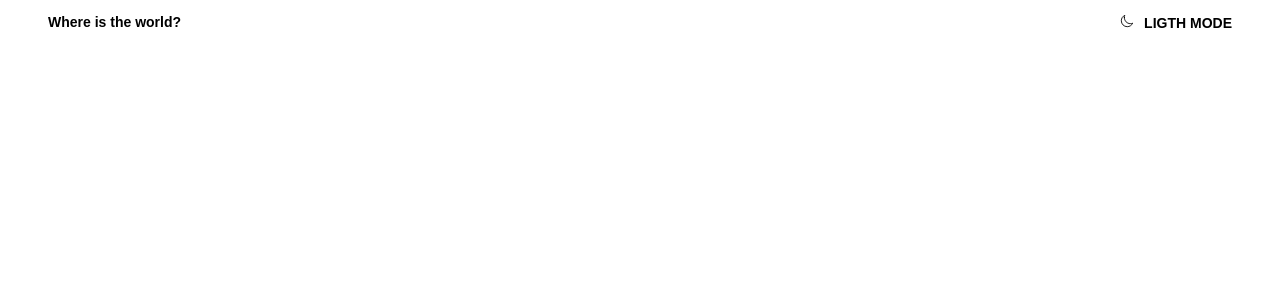
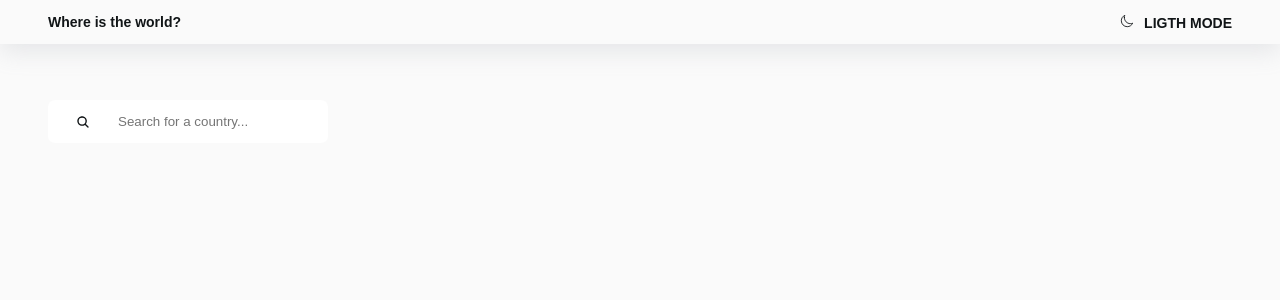
Before and after one commit to AlexKhreshkov/countries-app, a React (Create React App) app: page / in a window 1280 px wide. Shown: the top 300 px of the page. Built offline with nearby package versions, Linux system fonts and the light colour scheme.

Commit message:
added search input

```diff
--- a/package.json
+++ b/package.json
@@ -14,6 +14,7 @@
     "react-redux": "^8.0.5",
     "react-router-dom": "^6.4.3",
     "react-scripts": "5.0.1",
+    "react-select": "^5.6.1",
     "styled-components": "^5.3.6",
     "web-vitals": "^2.1.4"
   },
--- a/src/App.js
+++ b/src/App.js
@@ -1,9 +1,14 @@
+import Controls from "./components/Controls";
 import Header from "./components/Header";
+import Main from "./components/Main";
 
 function App() {
   return (
     <>
       <Header />
+      <Main>
+        <Controls/>
+      </Main>
     </>
   );
 }
--- /dev/null
+++ b/src/components/Controls.jsx
@@ -0,0 +1,15 @@
+import React, { useState } from 'react'
+import Search from './Search'
+
+
+export default function Controls() {
+
+    const [search, setSearch] = useState()
+
+    return (
+        <Search
+            search={search}
+            setSearch={setSearch}
+        />
+    )
+}
--- /dev/null
+++ b/src/components/Main.jsx
@@ -0,0 +1,21 @@
+import React from 'react'
+import styled from 'styled-components'
+import { Container } from './Container';
+
+const Wrapper = styled.main`
+    padding: 2rem 0;
+
+    @media (min-width: 767px) {
+        padding: 4rem 0;
+    }
+`;
+
+export default function Main({children}) {
+  return (
+    <Wrapper>
+        <Container>
+            {children}
+        </Container>
+    </Wrapper>
+  )
+}
--- /dev/null
+++ b/src/components/Search.jsx
@@ -0,0 +1,38 @@
+import styled from "styled-components";
+import { IoSearch } from 'react-icons/io5'
+import React from 'react'
+
+const InputContainer = styled.label`
+    background-color: var(--colors-ui-base);
+    padding: 1rem 2rem;
+    display: flex;
+    align-items: center;
+    border-radius: var(--radii);
+    width: 100%;
+    margin-bottom: 1rem;
+    @media (min-width: 767px) {
+        margin-bottom: 0;
+        width: 280px;
+    }
+`
+
+const Input = styled.input.attrs({
+    type: 'search',
+    placeholder: 'Search for a country...',
+})`
+    margin-left: 2rem;
+    color: var(--color-text);
+    background-color: var(--colors-ui-base);
+`
+
+export default function Search({ search, setSearch }) {
+    return (
+        <InputContainer>
+            <IoSearch />
+            <Input
+                onChange={e => setSearch(e.target.value)}
+                value={search}
+            />
+        </InputContainer>
+    )
+}
--- a/src/index.css
+++ b/src/index.css
@@ -92,9 +92,10 @@ h6 {
   --family: 'Nunito Sans', sans-serif;
   --fs-sm: 14px;
   --fs-md: 16px;
-  --fw-light: 300;
+  --fw-ligth: 300;
   --fw-normal: 600;
   --fw-bold: 800;
+  --radii: 0.5rem;
 }
 
 body[data-theme='dark'] {
@@ -104,7 +105,7 @@ body[data-theme='dark'] {
   --shadow: rgba(245, 245, 245, 0.2) 0 0 8px;
 }
 
-body[data-theme='light'] {
+body[data-theme='ligth'] {
   --colors-text: hsl(200, 15%, 8%);
   --colors-bg: hsl(0, 0%, 98%);
   --colors-ui-base: hsl(0, 0%, 100%);
@@ -114,6 +115,6 @@ body[data-theme='light'] {
 body {
   font-family: var(--family);
   color: var(--colors-text);
-  font-weight: var(--fw-light);
+  font-weight: var(--fw-ligth);
   background-color: var(--colors-bg);
 }
```
Also changed, not shown: src/components/CustomSelect.jsx (added, +16 -0 lines), 1 other file (tests, documents, lock files or other folders).
